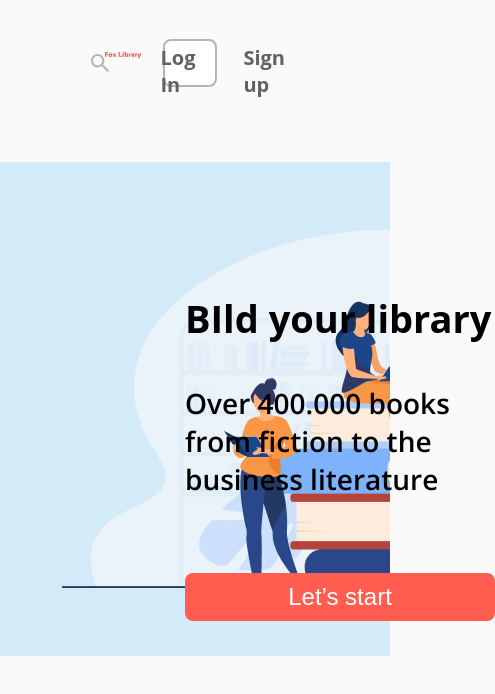
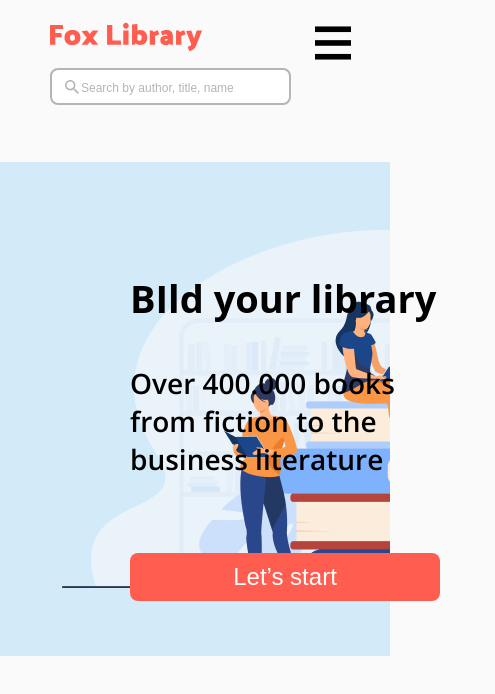
Before and after one commit to Irina9K/if-diploma, a React (Create React App) app: page / in a window 390 px wide. Shown: the top 694 px of the page, 495 px wide, since content can reach past the window. Built offline with nearby package versions, Linux system fonts and the light colour scheme.

Commit message:
added adaptiv for header

```diff
--- a/src/assets/css/style.css
+++ b/src/assets/css/style.css
@@ -27,6 +27,9 @@ a {
   max-width: 1440px;
 }
 
-@media screen and (max-width: 1200px){
-
+@media screen and (max-width: 600px){
+  .container {
+    margin: 0 auto;
+    padding: 10px 50px;
+  }
 }
--- a/src/components/Footer/footer.css
+++ b/src/components/Footer/footer.css
@@ -127,6 +127,6 @@ footer {
   }
 
   .footer_connected {
-    width: 97%;
+    width: 92%;
   }
 }
--- a/src/components/Header/LogoSearch/logoSearch.css
+++ b/src/components/Header/LogoSearch/logoSearch.css
@@ -1,17 +1,21 @@
 .logo_icon {
-    width: 63%;
+    width: 174px;
     max-height: 32px;
     margin-right: 20px;
 }
 
+.wrapper_search{
+    position: relative;
+}
+
 .header_form{
-    width:81%
+    width:498px;
 }
 
 .search_icon {
     position: absolute;
-    top: 38%;
-    right: 72%;
+    top: 26%;
+    right: 92%;
     height: 18px;
     width: 18px;
 }
@@ -41,10 +45,105 @@ input[type='search']{
 
 .wrapper_logo_searchBlock {
     display: flex;
-    width: 62%;
     justify-content: space-between;
+    width: 765px;
 }
 
 .wrapper_logo_searchNone {
     display: none;
 }
+
+@media screen and (max-width:1290px) {
+.wrapper_logo_searchBlock{
+    width: 660px;
+}
+    .header_form{
+        width: 450px;
+    }
+}
+
+@media screen and (max-width:1290px) {
+    .wrapper_logo_searchBlock{
+        width: 660px;
+    }
+
+    .header_form{
+        width: 450px;
+    }
+}
+
+@media screen and (max-width:1180px) {
+    .wrapper_logo_searchBlock{
+        width: 550px;
+    }
+
+    .header_form{
+        width: 350px;
+    }
+}
+
+@media screen and (max-width:1064px) {
+
+
+    .wrapper_logo_searchBlock {
+        width: 313px;
+    }
+
+  .logo_icon{
+      width: 152px;
+  }
+
+    .header_form {
+        width: 315px;
+        margin-top: 10px;
+    }
+
+    .input_search{
+        height: 41px;
+    }
+
+    .search_icon {
+        top: 23%;
+        right: 90%;
+        height: 14px;
+        width: 14px;
+    }
+
+    input[type='search'] {
+        font-size: 14px;
+    }
+
+    .nav_headerBlock {
+        font-size: 16px;
+    }
+
+    .nav_loginBlock {
+        font-size: 16px;
+    }
+
+    .wrapper_logo_searchBlock{
+        flex-direction: column;
+        /*align-items: center;*/
+    }
+
+}
+
+@media screen and (max-width: 530px) {
+
+    .header_form {
+        width: 241px;
+    }
+
+    .input_search::placeholder {
+        font-size: 12px;
+    }
+
+    .input_search {
+        height: 37px;
+    }
+
+    input[type='search'] {
+        padding-left: 14px;
+        font-size: 16px;
+    }
+}
--- a/src/components/Header/LogoSearch/logoSearch.js
+++ b/src/components/Header/LogoSearch/logoSearch.js
@@ -49,6 +49,7 @@ const LogoSearch = () => {
         </div>
       </Link>
       <Link to={'/search'}>
+        <div className="wrapper_search">
           <svg className="search_icon">
             <use xlinkHref={`${IconsSVG}#search`} />
           </svg>
@@ -68,6 +69,7 @@ const LogoSearch = () => {
               required
             ></input>
           </form>
+        </div>
       </Link>
     </div>
   );
--- a/src/components/Header/NavMenu/navMenu.css
+++ b/src/components/Header/NavMenu/navMenu.css
@@ -1,22 +1,29 @@
-.nav_headerNone{
+.nav_headerNone {
   display: none;
 }
 
-.nav_headerBlock{
-    display: block;
+.wrapper_nav {
+  display: flex;
+  flex-wrap: wrap;
+  width: 61%;
+  justify-content: space-between;
+}
+
+.nav_headerBlock {
+  /*display: block;*/
 }
 
 .nav_headerBlock {
   font-size: 20px;
   font-weight: 700;
-    width: 26%;
+  width: 300px;
 }
 
 .nav_list {
   list-style-type: none;
 }
 
-.nav_item a{
+.nav_item a {
   color: #000000;
 }
 
@@ -47,8 +54,8 @@
   display: none;
 }
 
-.nav_loginBlock .nav_item:nth-child(1){
-    color: #FF5D4F;
+.nav_loginBlock .nav_item:nth-child(1) {
+  color: #ff5d4f;
 }
 
 .rectangle_user_icon {
@@ -67,6 +74,20 @@
   transform: rotate(180deg);
 }
 
-a.active{
-    color: #FF5D4F;
+a.active {
+  color: #ff5d4f;
 }
+
+
+
+@media screen and (max-width: 1064px) {
+  .wrapper_nav {
+    flex-direction: column;
+    width: 61%;
+    justify-content: space-between;
+  }
+
+  .nav_headerBlock {
+    width: 182px;
+  }
+}
--- a/src/components/Header/NavMenu/navMenu.js
+++ b/src/components/Header/NavMenu/navMenu.js
@@ -34,6 +34,7 @@ const NavMenu = ({ setShowSettingsMenu, showSettingsMenu }) => {
         </div>
 
         <div className={isShowContent ? 'nav_loginBlock' : 'nav_loginNone'}>
+         <div className='wrapper_nav'>
            <li className="nav_item">
              <NavLink to={'books'} className={({ isActive }) => isActive && 'active'}>
                All books
@@ -42,6 +43,8 @@ const NavMenu = ({ setShowSettingsMenu, showSettingsMenu }) => {
            <li className="nav_item">
              <NavLink to={'orders'}>Your orders</NavLink>
            </li>
+         </div>
+
           <li onClick={showSettings}>
             <svg className="rectangle_user_icon">
               <use xlinkHref={`${IconsSVG}#user`} />
@@ -53,6 +56,7 @@ const NavMenu = ({ setShowSettingsMenu, showSettingsMenu }) => {
             </svg>
           </li>
         </div>
+
       </ul>
     </nav>
   );
--- a/src/components/Header/header.css
+++ b/src/components/Header/header.css
@@ -11,5 +11,25 @@ header {
   justify-content: space-between;
   flex-wrap: wrap;
   align-items: center;
-  position: relative;
+  /*position: relative;*/
 }
+
+.menu_iconBlock,
+.menu_close-iconBlock {
+  display: none;
+  position: absolute;
+  width: 36px;
+  height: 36px;
+  top: 3%;
+  right: 10%;
+}
+
+@media screen and (max-width: 720px) {
+  .nav_headerBlock {
+    display: none;
+  }
+
+  .menu_iconBlock {
+    display: block;
+  }
+}
--- a/src/components/Header/header.js
+++ b/src/components/Header/header.js
@@ -6,13 +6,13 @@ import LogIn from '../LogIn/logIn';
 import SignUp from '../SignUp/signUp';
 import './header.css';
 import '../../assets/css/style.css';
+import IconsSVG from '../../assets/img/sprite.svg';
 
 const Header = () => {
   const [showSettingsMenu, setShowSettingsMenu] = useState(false);
 
   return (
     <header>
-      <uselocalStorage />
       <LogIn />
       <SignUp />
       <div className="container header_container">
@@ -20,6 +20,14 @@ const Header = () => {
         <NavMenu showSettingsMenu={showSettingsMenu} setShowSettingsMenu={setShowSettingsMenu} />
       </div>
       <SettingsMenu showSettingsMenu={showSettingsMenu} setShowSettingsMenu={setShowSettingsMenu} />
+      <div className="wrapper_menu-icon">
+        <svg className="menu_iconBlock">
+          <use xlinkHref={`${IconsSVG}#menu`} />
+        </svg>
+        <svg className="menu_close-iconBlock">
+          <use xlinkHref={`${IconsSVG}#menu_close`} />
+        </svg>
+      </div>
     </header>
   );
 };
--- a/src/components/Main/OrderList/orderList.js
+++ b/src/components/Main/OrderList/orderList.js
@@ -20,9 +20,9 @@ const OrderList = () => {
         {arrOrders.booksOrder.length ? (
           arrOrders.booksOrder.map((book) => (
             <div key={book.id} className="book_item-order">
-                <Link to={`/books/${book.id}`}>
-                    <img className="img_allbook" src={book.imageUrl} alt={book.name.split(':', 1)} />
-                </Link>
+              <Link to={`/books/${book.id}`}>
+                <img className="img_allbook" src={book.imageUrl} alt={book.name.split(':', 1)} />
+              </Link>
               <p className="book_name-order">
                 {book.name.split(':', 1)} by {book.author}
               </p>
--- a/src/components/SignUp/signUp.js
+++ b/src/components/SignUp/signUp.js
@@ -67,7 +67,7 @@ const SignUp = () => {
             </button>
             <div onClick={closeSignupWindow}>
               <svg className="close_icon">
-                <use xlinkHref={`${IconsSVG}#close`}/>
+                <use xlinkHref={`${IconsSVG}#close`} />
               </svg>
             </div>
           </div>
```
Also changed, not shown: src/assets/img/sprite.svg. Lines whose indentation alone changed are shown as unchanged.
